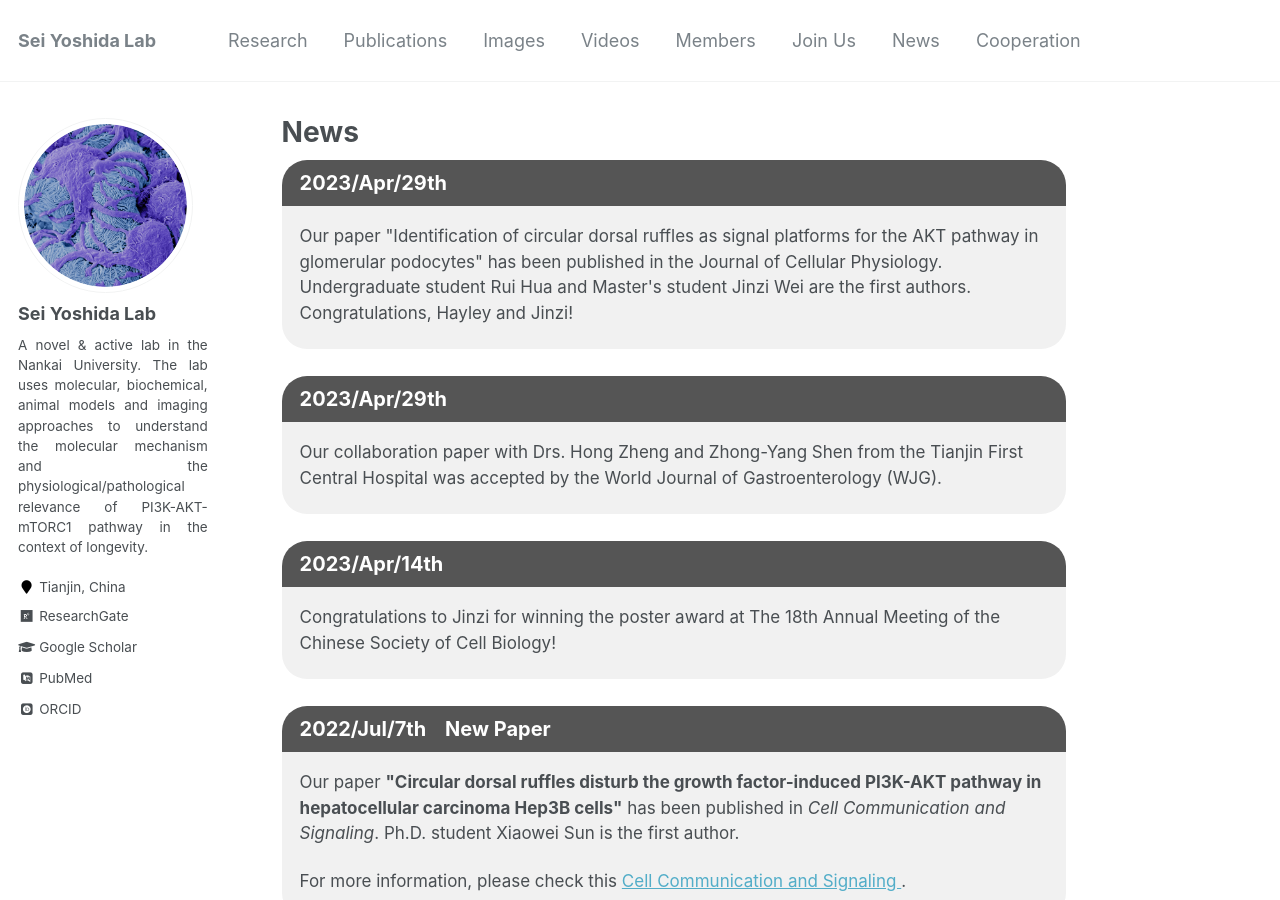
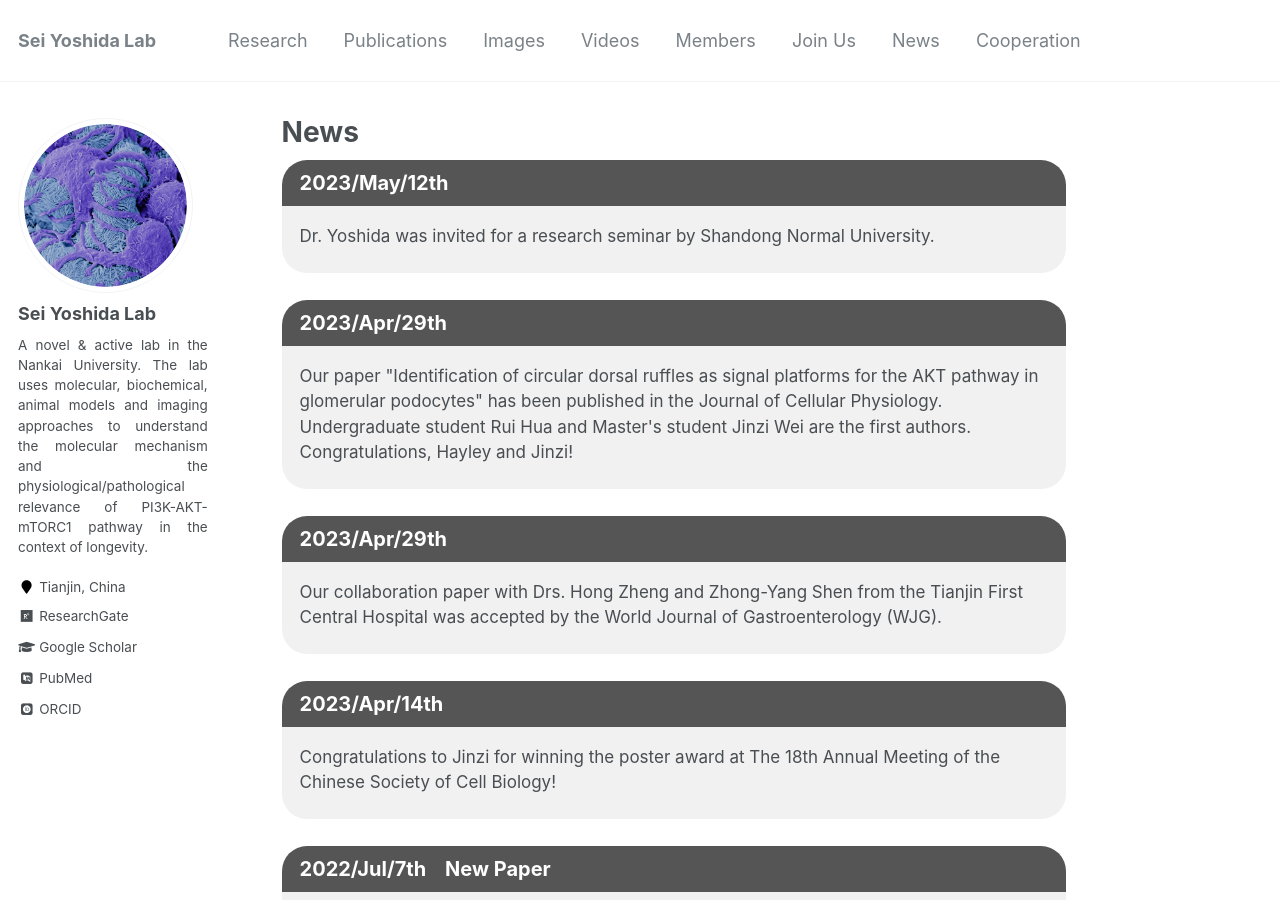
Before and after one commit to seiyoshida-lab/seiyoshida-lab.github.io, a Jekyll site: the page built from _pages/news.md, in a window 1280 px wide and 900 px high. Built offline with Jekyll 4.4.1, drawn with Linux system fonts in a browser that asks for light colours; some web fonts are replaced.

Commit message:
Update news.md

```diff
--- a/_pages/news.md
+++ b/_pages/news.md
@@ -34,6 +34,12 @@ author_profile: true
 </style>
 </head>
 <body>
+   <div class="li"><b>2023/May/12th &nbsp;&nbsp; </b></div>
+<div class="content">
+  <p>Dr. Yoshida was invited for a research seminar by Shandong Normal University. </p>
+</div>
+  <br>
+
    <div class="li"><b>2023/Apr/29th &nbsp;&nbsp; </b></div>
 <div class="content">
   <p>Our paper "Identification of circular dorsal ruffles as signal platforms for the AKT pathway in glomerular podocytes" has been published in the Journal of Cellular Physiology. Undergraduate student Rui Hua and Master's student Jinzi Wei are the first authors. Congratulations, Hayley and Jinzi! </p>
```
